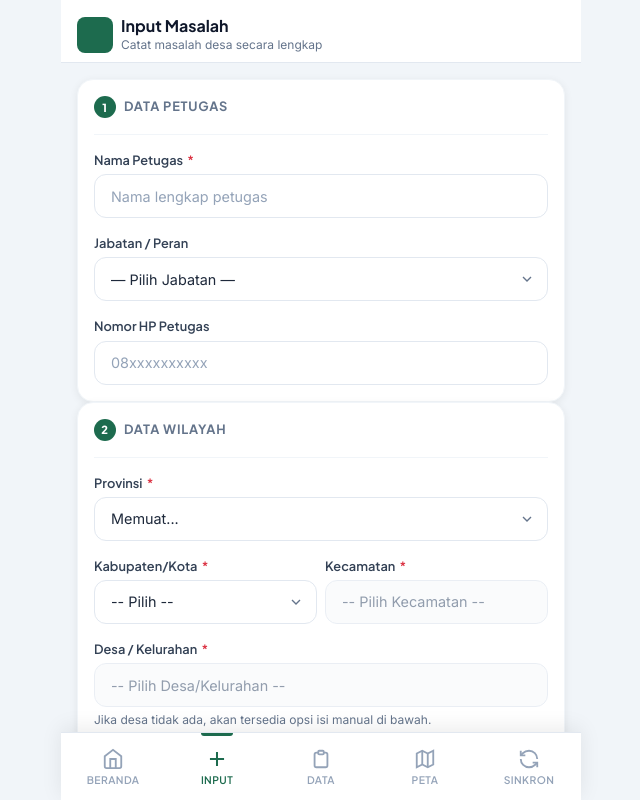
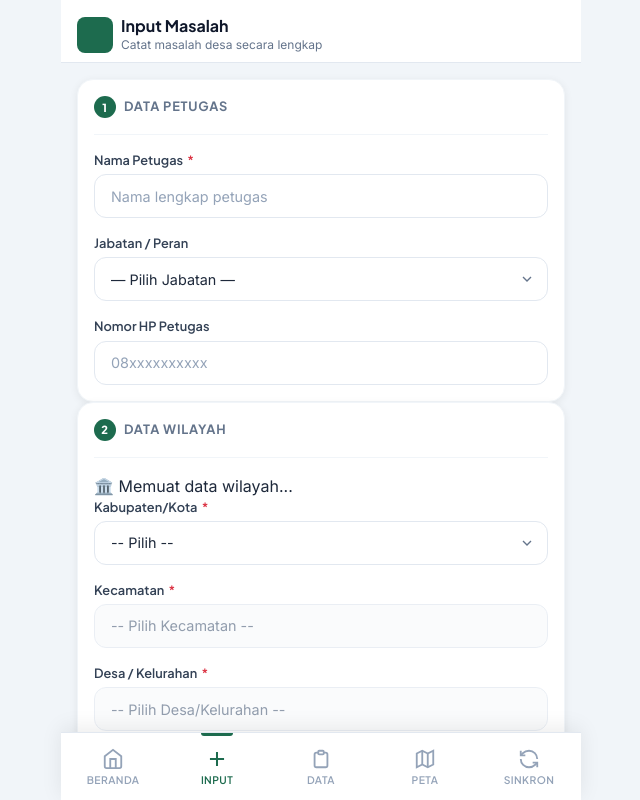
Before and after one commit to johanmadajmjm-beep/Peta-Masalah-Desa, a plain HTML site: page index.html in a window 1280 px wide. Both pictures are taken after a click on the button "Catat Masalah Baru". Shown: the top 800 px of the page, without its empty margins (319-959 px from the left). Drawn offline with nearby package versions, Linux system fonts and the light colour scheme; a script that the page names is missing.

Commit message:
Update index.html

```diff
--- a/index.html
+++ b/index.html
@@ -193,43 +193,44 @@
           <div class="section-number">2</div>
           Data Wilayah
         </div>
+
+        <!-- Info sumber data wilayah -->
+        <div class="wilayah-source-info">
+          <span class="wilayah-source-icon">🏛️</span>
+          <span id="wilayah-versi">Memuat data wilayah...</span>
+        </div>
+
+        <!-- Cascading resmi: Kab → Kec → Desa (dari wilayah.json Kepmendagri) -->
         <div class="form-group">
-          <label for="inp-provinsi">Provinsi <span class="required">*</span></label>
-          <select id="inp-provinsi" class="select"><option value="">Memuat...</option></select>
+          <label for="inp-kabkota">Kabupaten/Kota <span class="required">*</span></label>
+          <select id="inp-kabkota" class="select"><option value="">— Pilih Kabupaten/Kota —</option></select>
         </div>
-        <div class="wilayah-grid">
-          <div class="form-group">
-            <label for="inp-kabkota">Kabupaten/Kota <span class="required">*</span></label>
-            <select id="inp-kabkota" class="select" disabled><option value="">— Pilih Provinsi dulu —</option></select>
-          </div>
-          <div class="form-group">
-            <label for="inp-kecamatan">Kecamatan <span class="required">*</span></label>
-            <select id="inp-kecamatan" class="select" disabled><option value="">— Pilih Kab/Kota —</option></select>
-          </div>
+        <div class="form-group">
+          <label for="inp-kecamatan">Kecamatan <span class="required">*</span></label>
+          <select id="inp-kecamatan" class="select" disabled><option value="">— Pilih Kecamatan —</option></select>
         </div>
         <div class="form-group">
           <label for="inp-desa">Desa / Kelurahan <span class="required">*</span></label>
-          <select id="inp-desa" class="select" disabled><option value="">— Pilih Kecamatan —</option></select>
-          <div class="form-error"></div>
-          <div class="form-hint">Jika desa tidak ada, akan tersedia opsi isi manual di bawah.</div>
+          <select id="inp-desa" class="select" disabled><option value="">— Pilih Desa/Kelurahan —</option></select>
+          <div class="form-hint" style="margin-top:4px;font-size:0.78rem;color:#64748B;">
+            Data resmi: Kepmendagri 2025 · Desa (kode 2xxx) dan Kelurahan (kode 1xxx)
+          </div>
         </div>
-        <input type="hidden" id="inp-nama-desa">
+
+        <!-- Field manual: Dusun/Kampung/RT/RW (isi bebas, tidak dari data nasional) -->
+        <div class="wilayah-manual-label">Lokasi Detail <span style="font-weight:400;font-size:0.8rem;color:#94A3B8;">(isi manual)</span></div>
         <div class="wilayah-grid">
           <div class="form-group">
-            <label for="inp-dusun">Dusun</label>
-            <input type="text" id="inp-dusun" class="input" placeholder="Nama dusun">
-          </div>
-          <div class="form-group">
-            <label for="inp-kampung">Kampung</label>
-            <input type="text" id="inp-kampung" class="input" placeholder="Nama kampung">
+            <label for="inp-dusun">Dusun / Kampung</label>
+            <input type="text" id="inp-dusun" class="input" placeholder="cth: Dusun Wae Ntaung">
           </div>
           <div class="form-group">
             <label for="inp-rt">RT</label>
-            <input type="text" id="inp-rt" class="input" placeholder="001">
+            <input type="text" id="inp-rt" class="input" placeholder="001" maxlength="10">
           </div>
           <div class="form-group">
             <label for="inp-rw">RW</label>
-            <input type="text" id="inp-rw" class="input" placeholder="001">
+            <input type="text" id="inp-rw" class="input" placeholder="001" maxlength="10">
           </div>
         </div>
       </div>
```
